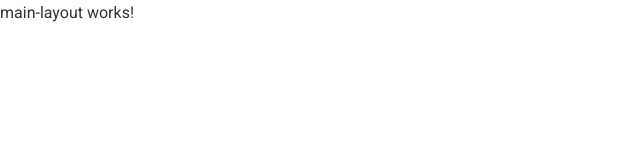
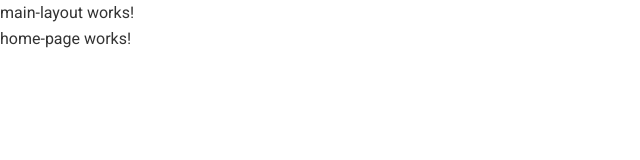
Before and after one commit to nserg80/angular-blog, an Angular app: page / in a window 1280 px wide. Shown: the top 160 px of the page, without its empty margins (0-640 px from the left). Built offline with nearby package versions, Linux system fonts and the light colour scheme.

Commit message:
main-layout setup

```diff
--- a/src/app/app-routing.module.ts
+++ b/src/app/app-routing.module.ts
@@ -1,12 +1,16 @@
 import { NgModule } from '@angular/core';
 import { Routes, RouterModule } from '@angular/router';
 import { MainLayoutComponent } from './shared/components/main-layout/main-layout.component';
+import { HomePageComponent } from './home-page/home-page.component';
+import { PostPageComponent } from './post-page/post-page.component';
 
 
 const routes: Routes = [
   {
     path: '', component: MainLayoutComponent, children: [
-
+      {path: '', redirectTo: '/', pathMatch: 'full'},
+      {path: '', component: HomePageComponent},
+      {path: 'post:id', component: PostPageComponent}
     ]
   }
 ];
--- a/src/app/app.module.ts
+++ b/src/app/app.module.ts
@@ -4,11 +4,15 @@ import { NgModule } from '@angular/core';
 import { AppRoutingModule } from './app-routing.module';
 import { AppComponent } from './app.component';
 import { MainLayoutComponent } from './shared/components/main-layout/main-layout.component';
+import { HomePageComponent } from './home-page/home-page.component';
+import { PostPageComponent } from './post-page/post-page.component';
 
 @NgModule({
   declarations: [
     AppComponent,
-    MainLayoutComponent
+    MainLayoutComponent,
+    HomePageComponent,
+    PostPageComponent
   ],
   imports: [
     BrowserModule,
--- /dev/null
+++ b/src/app/home-page/home-page.component.html
@@ -0,0 +1 @@
+<p>home-page works!</p>
--- /dev/null
+++ b/src/app/home-page/home-page.component.ts
@@ -0,0 +1,15 @@
+import { Component, OnInit } from '@angular/core';
+
+@Component({
+  selector: 'app-home-page',
+  templateUrl: './home-page.component.html',
+  styleUrls: ['./home-page.component.scss']
+})
+export class HomePageComponent implements OnInit {
+
+  constructor() { }
+
+  ngOnInit(): void {
+  }
+
+}
--- /dev/null
+++ b/src/app/post-page/post-page.component.html
@@ -0,0 +1 @@
+<p>post-page works!</p>
--- /dev/null
+++ b/src/app/post-page/post-page.component.ts
@@ -0,0 +1,15 @@
+import { Component, OnInit } from '@angular/core';
+
+@Component({
+  selector: 'app-post-page',
+  templateUrl: './post-page.component.html',
+  styleUrls: ['./post-page.component.scss']
+})
+export class PostPageComponent implements OnInit {
+
+  constructor() { }
+
+  ngOnInit(): void {
+  }
+
+}
--- a/src/app/shared/components/main-layout/main-layout.component.html
+++ b/src/app/shared/components/main-layout/main-layout.component.html
@@ -1 +1,2 @@
 <p>main-layout works!</p>
+<router-outlet></router-outlet>
```
Also changed, not shown: src/app/home-page/home-page.component.scss (added), src/app/post-page/post-page.component.scss (added).
